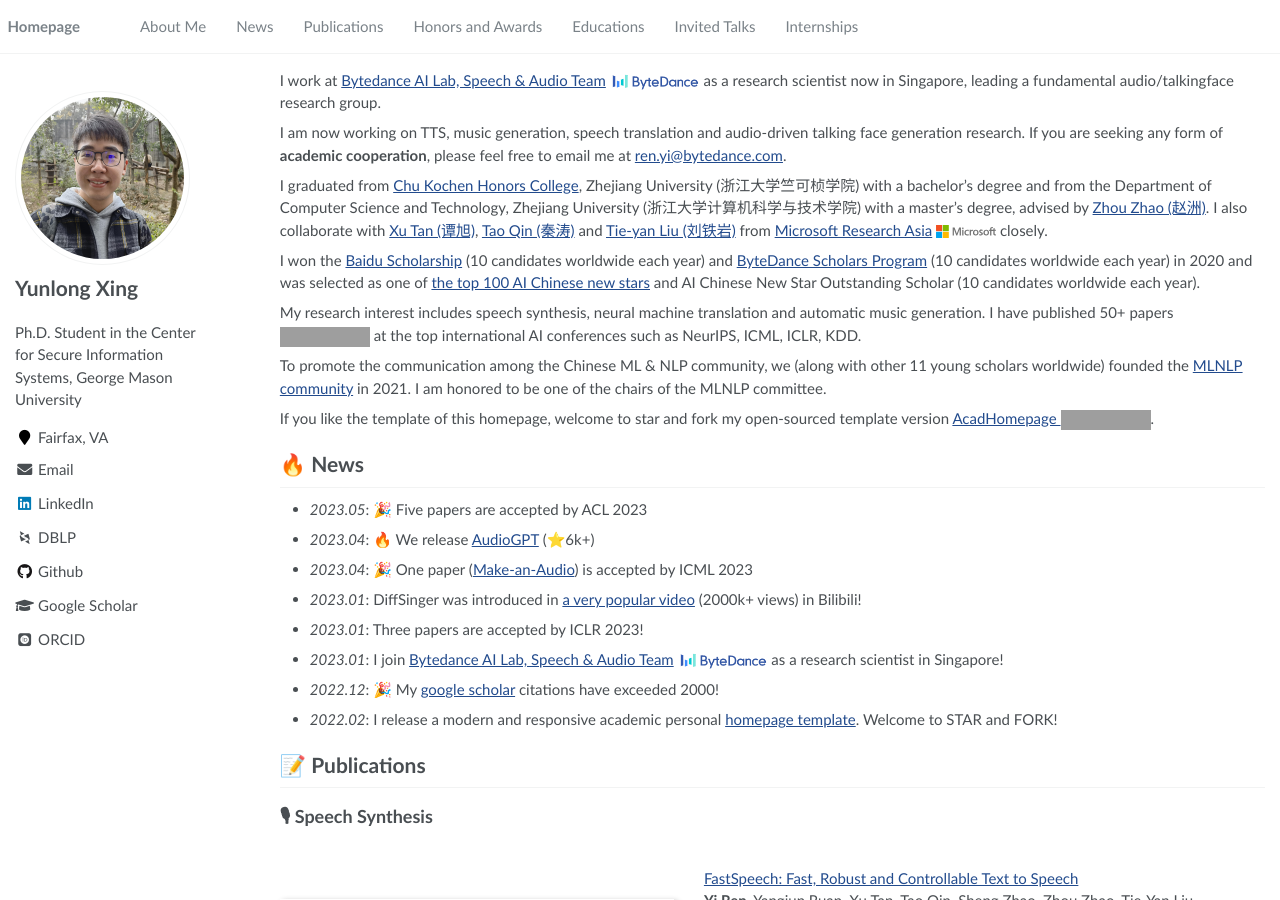
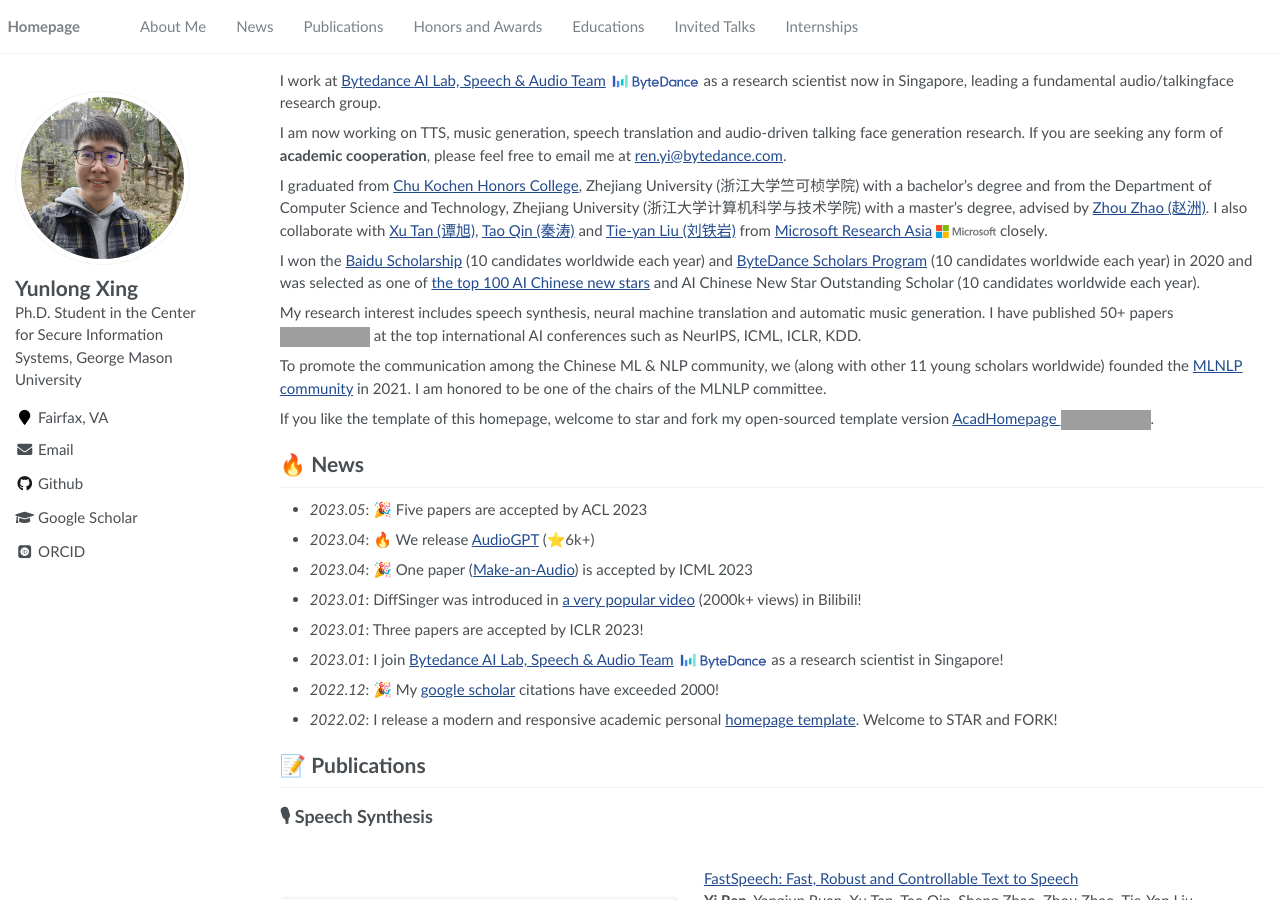
Before and after one commit to YunlongXing/yunlongxing.github.io, a Jekyll site: the page built from _pages/about.md, in a window 1280 px wide and 900 px high. Built offline with Jekyll 4.4.1, drawn with Linux system fonts in a browser that asks for light colours; some web fonts are replaced; grey boxes are pictures that could not be loaded.

Commit message:
Update _config.yml

```diff
--- a/_config.yml
+++ b/_config.yml
@@ -23,7 +23,7 @@ baidu_site_verification  : code-ZxFK3f4pfb
 author:
   name             : "Yunlong Xing"
   avatar           : "images/ry_profile.jpeg"
-  bio              : ""
+  bio              :
   location         : "Fairfax, VA"
   employer         :
   pubmed           :
@@ -43,8 +43,8 @@ author:
   instagram        :
   impactstory      : #"https://profiles.impactstory.org/u/xxxx-xxxx-xxxx-xxxx"
   lastfm           :
-  linkedin         : ""
-  dblp             : ""
+  linkedin         :
+  dblp             :
   orcid            : "https://orcid.org/0000-0002-3844-2467"
   pinterest        :
   soundcloud       :
```
